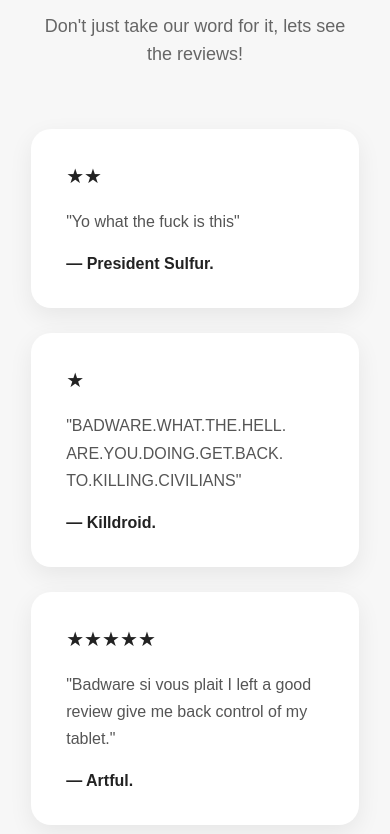
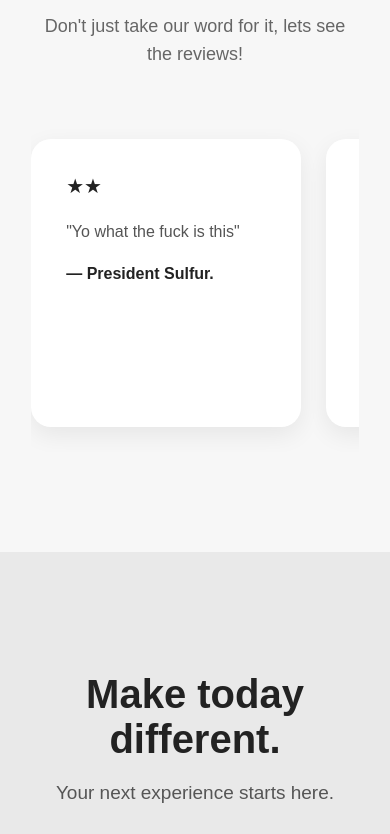
Before and after one commit to Broski10/Badware-s-Web, a plain HTML site: page index.html in a window 390 px wide. Shown: the part 3090-3924 px from the top of the page. Drawn offline with Linux system fonts and the light colour scheme.

Commit message:
Added a review

```diff
--- a/index.html
+++ b/index.html
@@ -339,13 +339,28 @@
         }
 
         .testimonial-grid {
-            display: grid;
+            display: flex;
+            gap: 25px;
+            margin-top: 50px;
 
-            grid-template-columns: repeat(3, 1fr);
+            overflow-x: auto;
+            overflow-y: hidden;
+            scroll-snap-type: x mandatory;
+            scroll-behavior: smooth;
 
-            gap: 25px;
+            padding: 10px 5px 25px;
+            -webkit-overflow-scrolling: touch;
 
-            margin-top: 50px;
+            scrollbar-width: thin;
+        }
+
+        .testimonial-grid::-webkit-scrollbar {
+            height: 8px;
+        }
+
+        .testimonial {
+            flex: 0 0 calc(33.333% - 17px);
+            scroll-snap-align: start;
         }
 
         .testimonial {
@@ -464,9 +479,12 @@
                 height: 400px;
             }
 
-            .feature-grid,
-            .testimonial-grid {
+            .feature-grid {
                 grid-template-columns: 1fr;
+            }
+
+            .testimonial {
+                flex: 0 0 85%;
             }
 
             .promotion {
@@ -846,7 +864,24 @@
                 <div class="customer">
                     — Jimmy.
                 </div>
+            </div>
 
+            <div class="testimonial">
+
+                <div class="stars">
+                    ★★
+                </div>
+
+                <p>
+                    "Polyester badware made me hate this software,
+                    Saucefy FIX YOUR SOFTWARE IMMEDIATELY"
+                </p>
+
+                <div class="customer">
+                    — BlissCD.
+                </div>
+
+            </div>
             </div>
 
 
```
